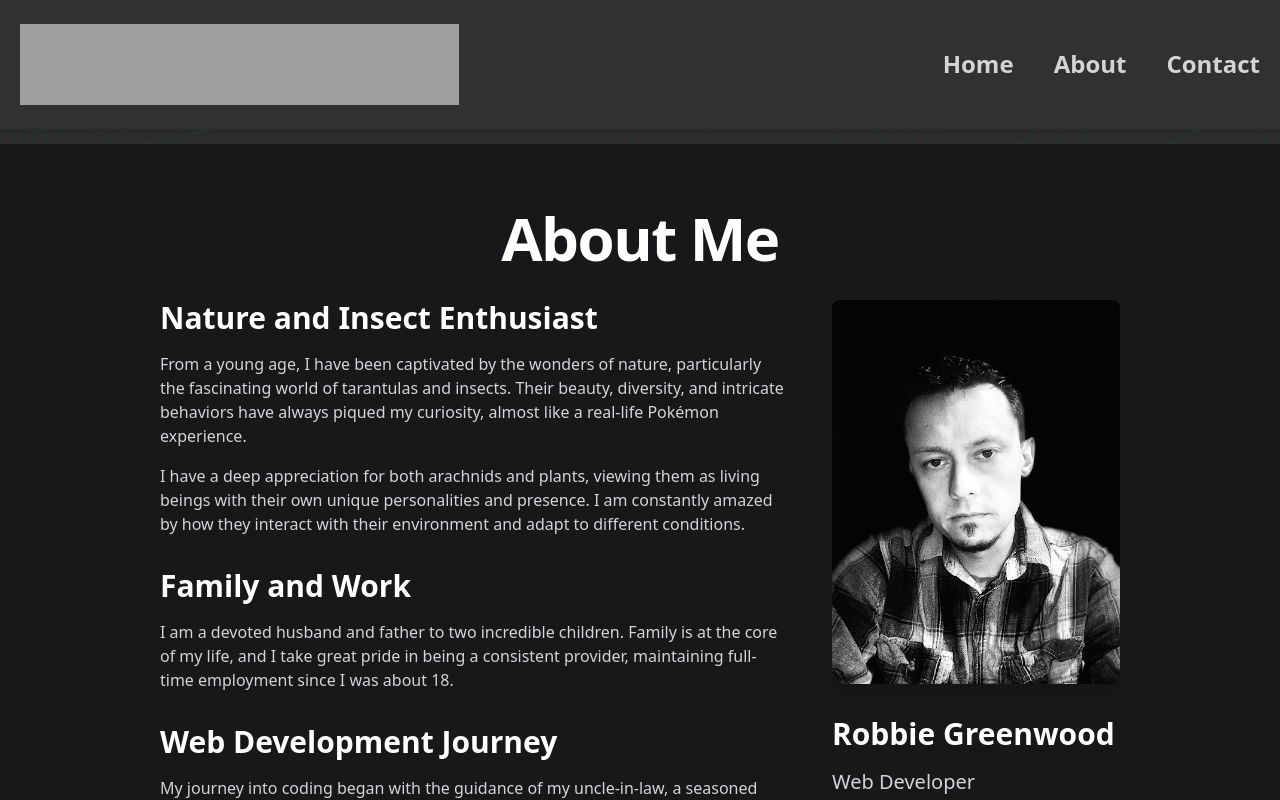
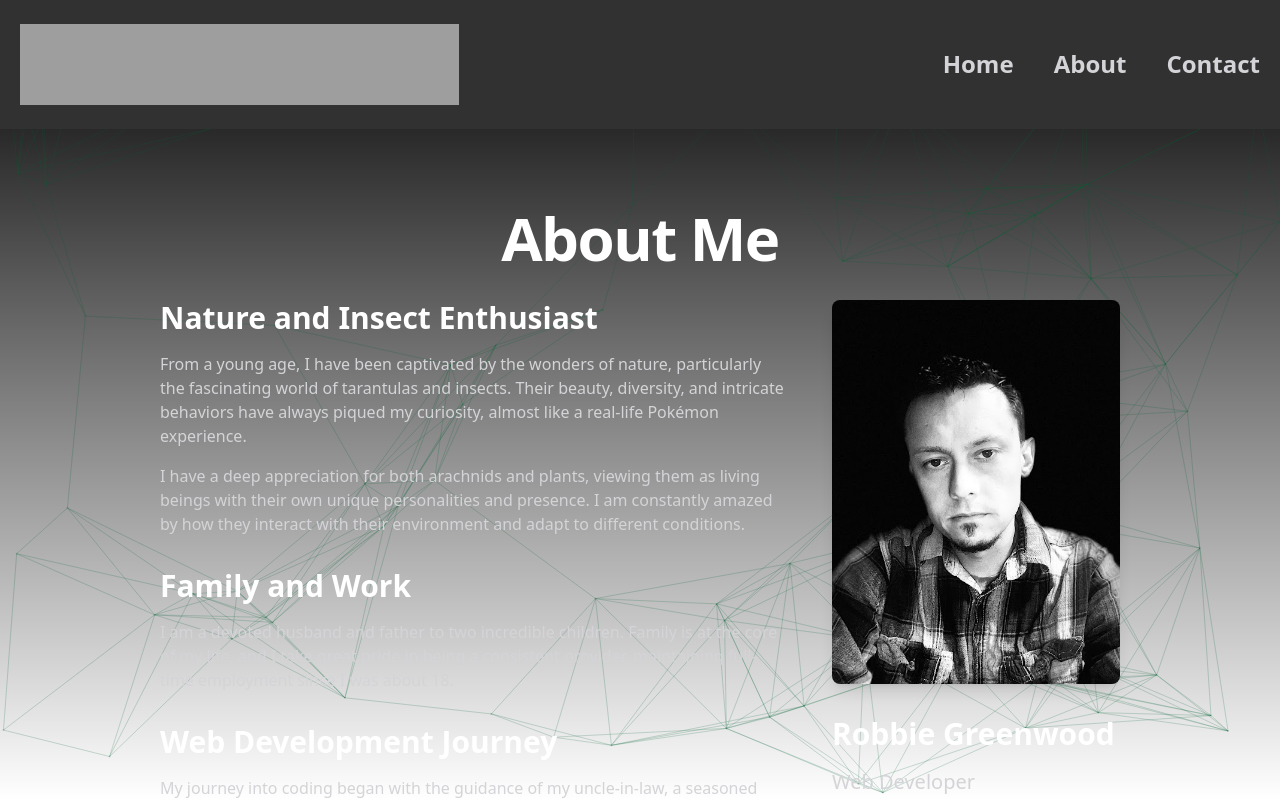
Before and after one commit to Robertgreenwood27/robbiegreenwood, a Next.js app: page /about in a window 1280 px wide. Shown: the top 800 px of the page. Built offline with nearby package versions, Linux system fonts and the light colour scheme; grey boxes are pictures that could not be loaded.

Commit message:
removed bg color

```diff
--- a/src/pages/about.js
+++ b/src/pages/about.js
@@ -2,7 +2,7 @@ import React from 'react';
 
 const About = () => {
   return (
-    <div className="min-h-screen bg-zinc-900 text-white py-16">
+    <div className="min-h-screen text-white py-16">
       <div className="max-w-5xl mx-auto px-4 sm:px-6 lg:px-8">
         <div className="text-center">
           <h1 className="text-4xl font-extrabold tracking-tight sm:text-5xl lg:text-6xl mb-8">
```
